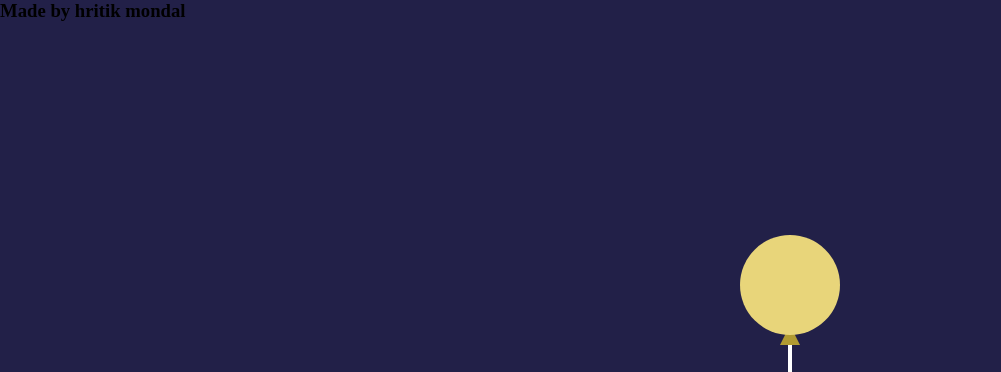
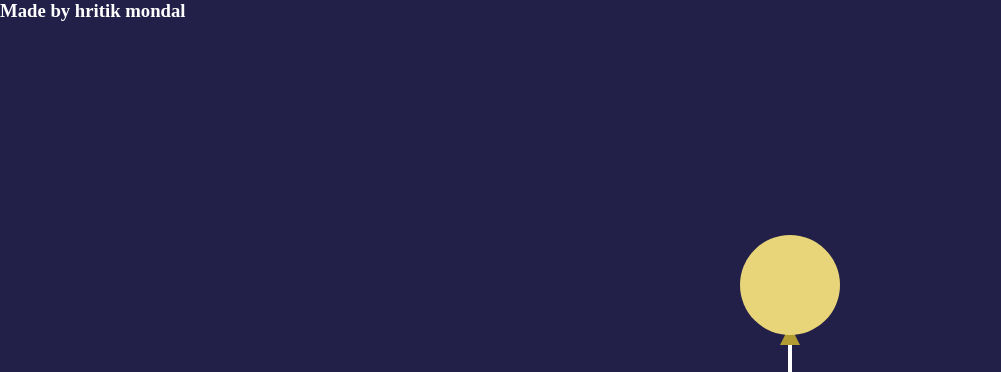
Before and after one commit to hritikmondal2003/Happynewyear2024-, a plain HTML site: page index.html in a window 1280 px wide. Shown: the top 372 px of the page, without its empty margins (0-1001 px from the left). Drawn offline with Linux system fonts and the light colour scheme.

Commit message:
Update style.css

```diff
--- a/style.css
+++ b/style.css
@@ -207,6 +207,9 @@ a.author{
   bottom: 10px;
   right: 10px;
 }
+.n{
+	color:white;
+}
 
 @keyframes vem_2017 {
   0% {
```
